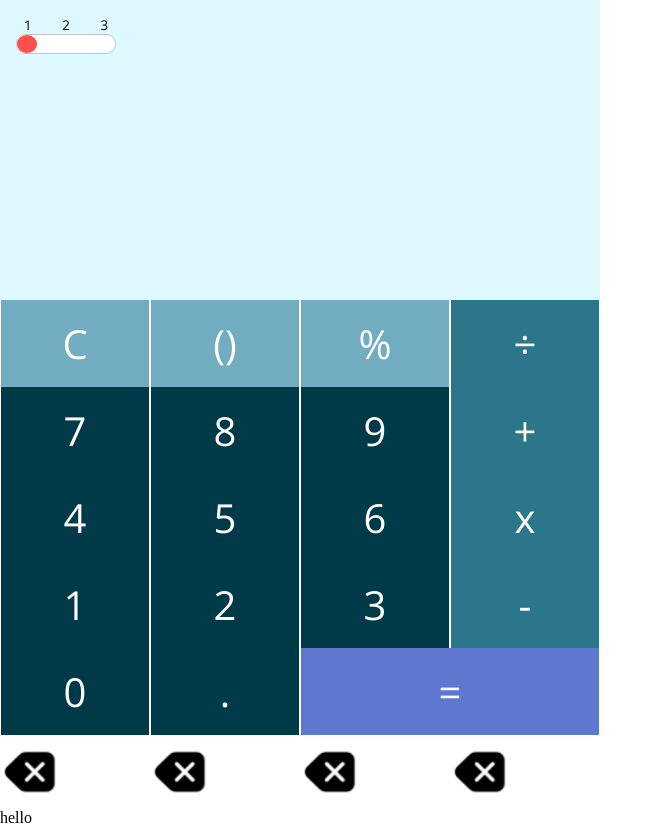
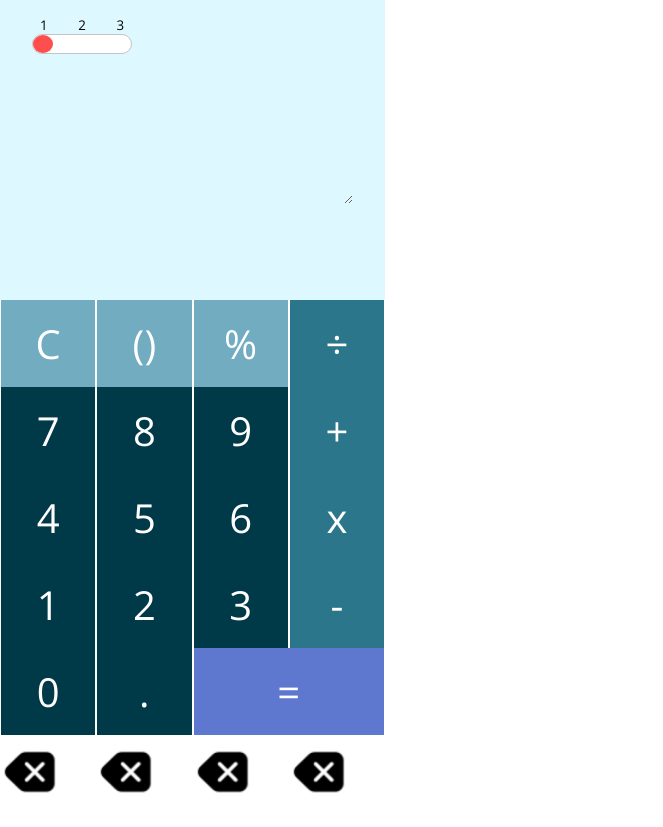
Before and after one commit to leodsc/calculator-app, a React (Create React App) app: page / in a window 1280 px wide. Shown: the whole page, without its empty margins (0-663 px from the left). Built offline with nearby package versions, Linux system fonts and the light colour scheme.

Commit message:
add: show content in the screen and theme is saved after exiting

```diff
--- a/src/App.css
+++ b/src/App.css
@@ -30,25 +30,36 @@
 }
 
 button {
-  font-family: "Open Sans", sans-serif;
+  font-family: var(--font);
 }
 
 .app {
-  max-width: 600px;
+  max-width: 385px;
 }
 
 .screen {
   height: 300px;
-  padding: 1rem;
+  padding: 1rem 2rem;
+  word-break: break-all;
 }
 
 .screen__expression {
   font-size: 2rem;
   letter-spacing: 1px;
+  height: 50%;
+  max-width: 100%;
+  overflow-y: auto;
+  word-break: break-word;
+  font-family: var(--font);
+}
+
+.screen__expression:focus {
+  outline: none;
 }
 
 .screen__themes {
   width: 100px;
+  margin-bottom: 1rem;
 }
 
 .screen__types {
--- a/src/App.js
+++ b/src/App.js
@@ -1,17 +1,25 @@
 import React, { useContext, useRef, useState, useEffect } from 'react';
 import digits from './digits.js';
 import icons from './icons.js';
+import { checkValidity } from './checkValidity.js';
 import './App.css';
 import './themes.css';
 
 const ThemeCtx = React.createContext();
 
 function App() {
-  const [theme, setTheme] = useState(1);
+  let localTheme = localStorage.getItem('theme');
+  if (localTheme == null) {
+    localTheme = 1;
+    localStorage.setItem('theme', 1);
+  }
+
+  const [theme, setTheme] = useState(localTheme);
   const [expression, setExpression] = useState("");
+  const [cursor, setCursor] = useState(1);
 
   return (
-    <ThemeCtx.Provider value={{ theme, setTheme, expression, setExpression }}>
+    <ThemeCtx.Provider value={{ theme, setTheme, expression, setExpression, cursor, setCursor }}>
       <main className="app">
         <Screen />
         <Keyboard />
@@ -22,12 +30,25 @@ function App() {
 }
 
 function Screen() {
-  const { theme, setTheme, expression } = useContext(ThemeCtx);
+  const { theme, setTheme, expression, cursor, setCursor } = useContext(ThemeCtx);
+  const txtarea = useRef(null);
+
+  useEffect(() => {
+    // focus in input to show where the cursor is after clicking in a digit
+    txtarea.current.focus();
+    txtarea.current.setSelectionRange(cursor, cursor);
+  }, [expression])
 
   return (
     <div className={`screen screen--theme${theme}`}>
       <Themes theme={theme} setTheme={setTheme} />
-      <p className="screen__expression">{expression}</p>
+      <textarea ref={txtarea} onClick={(e) => {
+        const cursorPosition = e.target.selectionStart;
+        setCursor(cursorPosition);
+      }}
+        cols="20"
+        className="screen__expression"
+        value={expression}></textarea>
       <p className="screen__result"></p>
     </div>
   )
@@ -36,16 +57,23 @@ function Screen() {
 function Themes({ theme, setTheme }) {
   const themeButton = useRef(null);
 
-  const changeTheme = () => {
-    setTheme(old => {
-      if (old != 3) return old + 1;
-      else return 1
-    })
-    if (theme !== 3) {
-      themeButton.current.style.transform = `translateX(${40 * theme - 1}px)`;
+  useEffect(() => {
+    localStorage.setItem('theme', theme);
+
+    if (theme != 1) {
+      console.log('oi');
+      themeButton.current.style.transform = `translateX(${40 * (theme - 1)}px)`;
     } else {
       themeButton.current.style.transform = `translateX(0px)`;
     }
+  }, [theme])
+
+  const changeTheme = () => {
+    setTheme(old => {
+      if (old !== 3) return Number(old) + 1;
+      else return 1;
+    })
+
   }
 
   return (
@@ -63,13 +91,41 @@ function Themes({ theme, setTheme }) {
 }
 
 function Keyboard() {
-  const { theme, setExpression } = useContext(ThemeCtx);
+  const { theme, expression, setExpression, cursor, setCursor } = useContext(ThemeCtx);
 
   const showDigit = (e) => {
-    setExpression(old => {
-      return old + e.target.textContent;
-    })
+    const value = e.target.textContent;
+
+    // prevent double click
+    e.target.setAttribute("disabled", "true")
+    setTimeout(() => {
+      e.target.removeAttribute("disabled");
+    }, 40)
+
+    // update expression value
+    if (expression !== "") {
+      const stack = expression.split("");
+      const [isDigitValid, newExpression] = checkValidity(value, stack, cursor);
+      if (isDigitValid) {
+        setExpression(newExpression)
+        setCursor(old => {
+          // prevent bug if cursor is at the first value of the expression
+          // then it only increases by 1 when it is in the second position forward
+          if (old !== 0) {
+            return old + 1;
+          }
+        })
+      }
+    } else {
+      if (!isNaN(value)) {
+        setExpression(old => {
+          return old + value;
+        })
+      }
+    }
+
   }
+
 
   return (
     <div className="keyboard">
@@ -89,7 +145,7 @@ function Options() {
   const { theme } = useContext(ThemeCtx);
 
   return (
-    <div>hello</div>
+    <div></div>
   )
 }
 
--- /dev/null
+++ b/src/checkValidity.js
@@ -0,0 +1,50 @@
+// check that the digit is valid
+const MAX_EXPRESSION_LENGTH = 15;
+
+const operators = ['+', '-', 'x', '÷'];
+
+export const checkValidity = (value, stack, position) => {
+  const previousDigit = stack[position - 1];
+  const nextDigit = stack[position + 1];
+
+  if (!isNaN(value)) {
+    let currentNumber = "";
+    stack.forEach(s => {
+      if (isNaN(s)) {
+        currentNumber = "";
+      } else {
+        currentNumber += s;
+      }
+    })
+    if (currentNumber.length < MAX_EXPRESSION_LENGTH &&
+      previousDigit !== '%') {
+      stack.splice(position, 0, value);
+      return [true, stack.join("")]
+    } else return [false, ""];
+
+  } else if (operators.some((op) => op === value)) {
+    if (isNaN(previousDigit) &&
+      isNaN(nextDigit) &&
+      isNaN(undefined) &&
+      previousDigit !== '%') {
+      return [false, ""];
+    }
+    stack.splice(position, 0, value);
+    return [true, stack.join("")];
+
+  } else {
+    if (value === 'C') {
+      return [true, ""];
+    }
+    else if (value === '%') {
+      if (isNaN(previousDigit)) return [false, ""];
+      else {
+        stack.splice(position, 0, value);
+        console.log(stack);
+        return [true, stack.join("")];
+      }
+    } else {
+      return [false, ""];
+    }
+  }
+}
```
